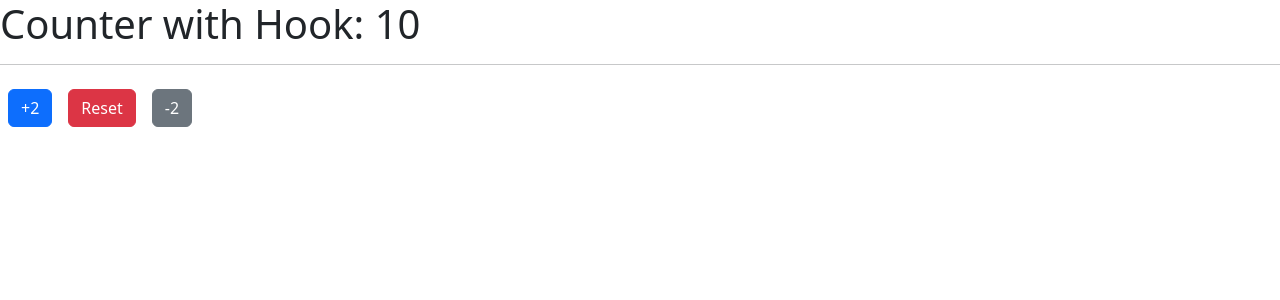
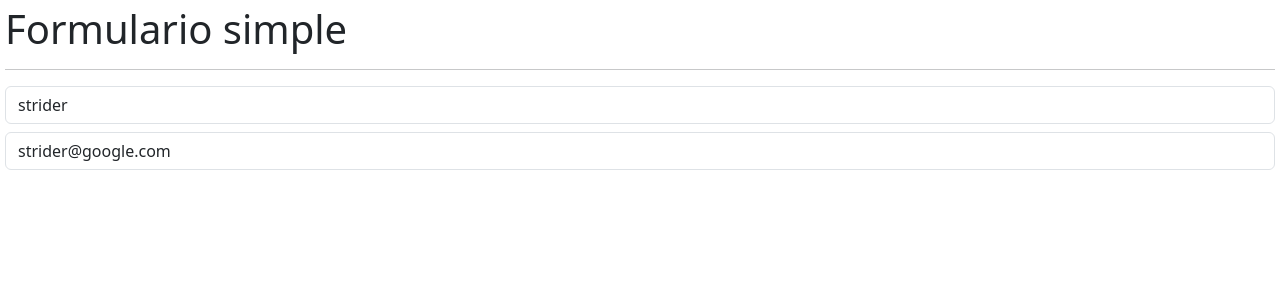
Before and after one commit to DylanVallejo/hooks-app, a React (Vite) app: page / in a window 1280 px wide. Shown: the top 300 px of the page. Built offline with nearby package versions, Linux system fonts and the light colour scheme.

Commit message:
manejo de formularios mediante propiedades computadas

```diff
--- /dev/null
+++ b/src/02-useEffect/SimpleForm.jsx
@@ -0,0 +1,49 @@
+import { useEffect, useState } from "react"
+
+export const SimpleForm = () => {
+
+    const [formState, setFormState] = useState({
+        userName : 'strider',
+        email: 'strider@google.com'
+    })
+
+    const  { userName, email } = formState;
+
+    const onInputChange = ({ target }) => {
+        const {name , value} = target;
+        setFormState({
+            ...formState,
+            [ name ] : value
+        });
+    }
+
+    useEffect(() => {
+        console.log("UseEffect called!")
+    })
+
+
+    return (
+        <>
+            <h1>Formulario simple</h1>
+            <hr/>
+
+            <input
+                type="text"
+                className="form-control"
+                placeholder="Username"
+                name="userName"
+                value={ userName }
+                onChange={ onInputChange }
+            />
+
+            <input
+                type="email"
+                className="form-control mt-2"
+                placeholder="email@google.com"
+                name="email"
+                value={ email }
+                onChange={ onInputChange }
+            />
+        </>
+    )
+}
--- a/src/hooks/useCounter.js
+++ b/src/hooks/useCounter.js
@@ -6,7 +6,6 @@
     const [counter, setCounter] = useState(initialValue);
 
     const increment = ( value = 1 ) => {
-        // console.table(value)
         console.log(value)
         setCounter( counter + value);
     }
--- a/src/index.css
+++ b/src/index.css
@@ -1,5 +1,5 @@
 body {
-    padding: 2-px;
+    padding: 5px;
 }
 
 button {
--- a/src/main.jsx
+++ b/src/main.jsx
@@ -4,12 +4,14 @@
 
 // import { HooksApp } from "./HooksAp";
 // import { CounterApp } from "./01-useState/CounterApp";
-import { CounterWhitCustomHook } from "./01-useState/CounterWhitCustomHook";
+// import { CounterWhitCustomHook } from "./01-useState/CounterWhitCustomHook";
+import { SimpleForm } from "./02-useEffect/SimpleForm";
 
 ReactDOM.createRoot(document.getElementById('root')).render(
     <React.StrictMode>
         {/* <HooksApp /> */}
         {/* <CounterApp /> */}
-        <CounterWhitCustomHook/>
+        {/* <CounterWhitCustomHook/> */}
+        <SimpleForm/>
     </React.StrictMode>
 )
```
